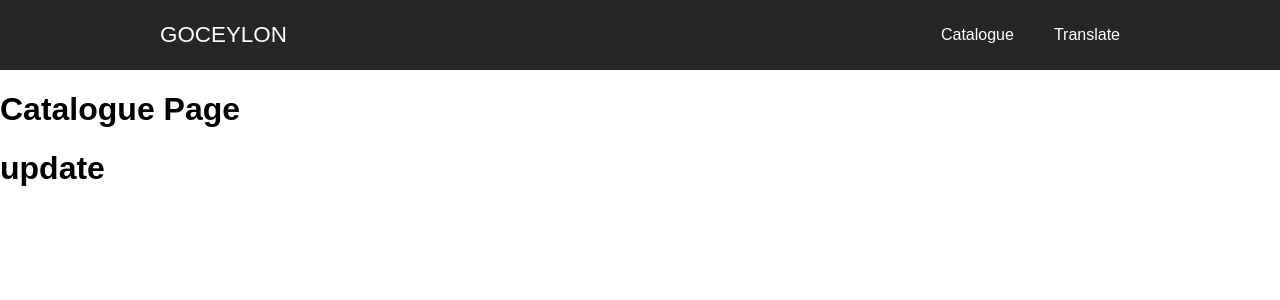
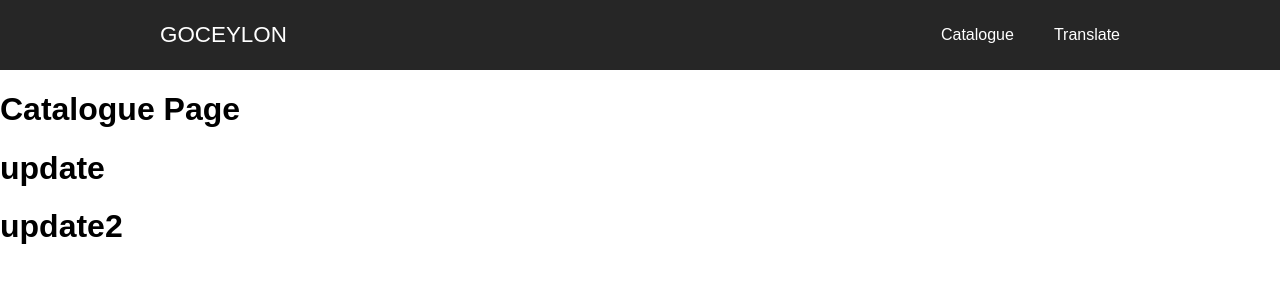
Before and after one commit to supun-kalhara/GoCeylon, a Django app: page /catalogue/ in a window 1280 px wide. Shown: the top 300 px of the page. Run offline with Django 3.2, Linux system fonts and the light colour scheme.

Commit message:
branch check 2

```diff
--- a/templates/home.html
+++ b/templates/home.html
@@ -4,5 +4,6 @@
 
 <h1> Catalogue Page</h1>
 <h1>update</h1>
+<h1>update2</h1>
 
 {% endblock %}
```
